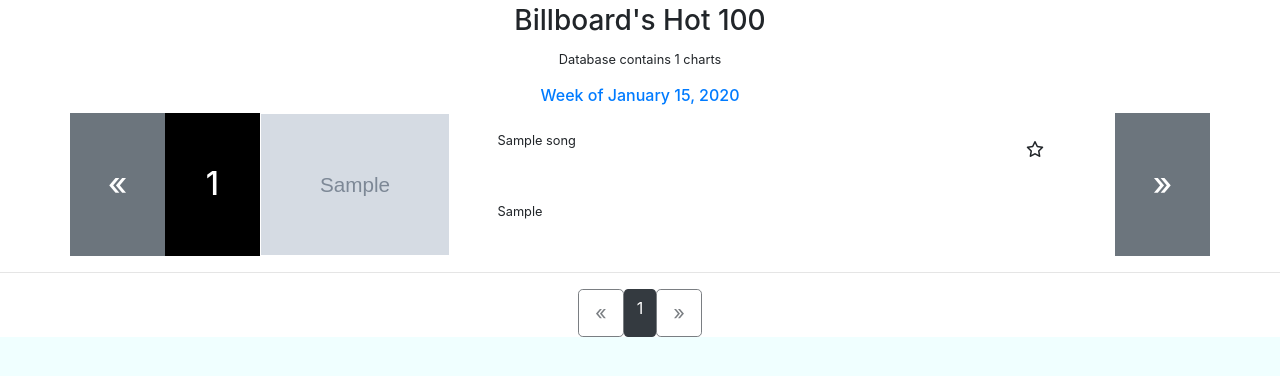
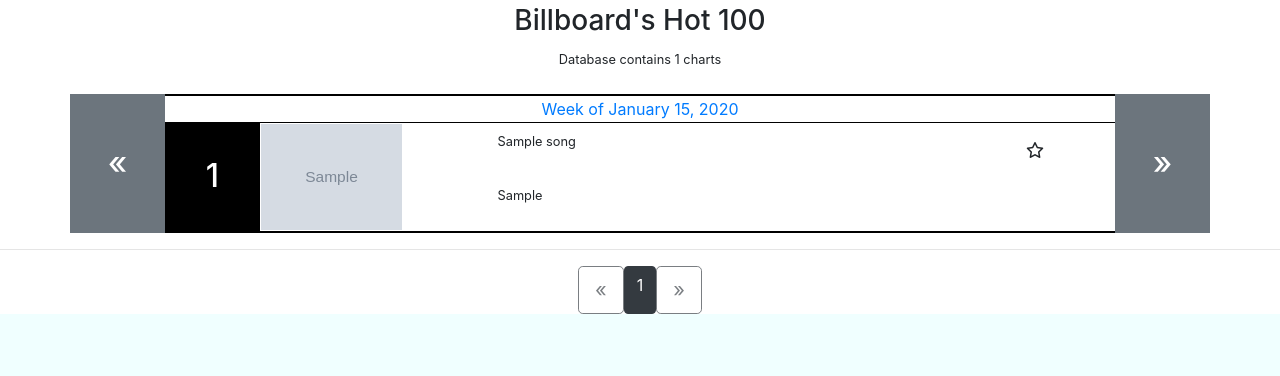
Before and after one commit to dmcconeghy/flashback, a Flask app: page /charts in a window 1280 px wide. Shown: the part 72-448 px from the top of the page. Run offline with Flask 2, Linux system fonts and the light colour scheme; tables that the repository leaves empty hold one stand-in row (values such as "Sample post"); grey boxes marked "Sample" are stand-in pictures; some libraries are stand-ins or nearby versions.

Commit message:
Minor table adjustments for full chart results display

```diff
--- a/templates/charts/charts.html
+++ b/templates/charts/charts.html
@@ -12,11 +12,10 @@
 </div>
 
 {% for chart in charts.items %}
-    <div class="container ">
+    <div class="container">
         <div class="chart-date row text-center">
 
             <div class="col-12 h6">
-                    <a href="/chart/{{ chart.chart_date }}">Week of {{chart.chart_date.strftime("%B %d, %Y")}}</a>
             </div>
 
         </div>
@@ -33,15 +32,20 @@
             </div>
             <div class="center col-10 container ">
                 <div class="content justify-content-center">
-                    <div class="row">
+                    <div class="row ">
 
                         <table class="chart-table" style="width:100%">
                             <tbody>
+                                <tr>
+                                    <td class="top-track-row" colspan="4">
+                                        <a href="/chart/{{ chart.chart_date }}">Week of {{chart.chart_date.strftime("%B %d, %Y")}}</a>
+                                    </td>
+                                </tr>
                             {% for song, appearance in results[loop.index0] %}
                                 <tr>
                                     <td class="track-rank h2" style="width:10%"  rowspan="2">{{appearance.rank}}</td>
-                                    <td class="track-art" style="width:20%" rowspan="2">
-                                        <img class="img-fluid" src="{{song.song_img_url}}" />
+                                    <td style="width:20%" rowspan="2">
+                                        <img class="img-fluid track-art" src="{{song.song_img_url}}" />
                                         </td>
                                     <td class="track-details" style="width:60%">
                                         <p>
@@ -65,7 +69,7 @@
                                         </form>
                                     </td>
                                 </tr>
-                                <tr >
+                                <tr class="lower-track-row">
                                     <td class="track-details">
                                         <p>
                                             {{song.artist | truncate(20)}}
```
